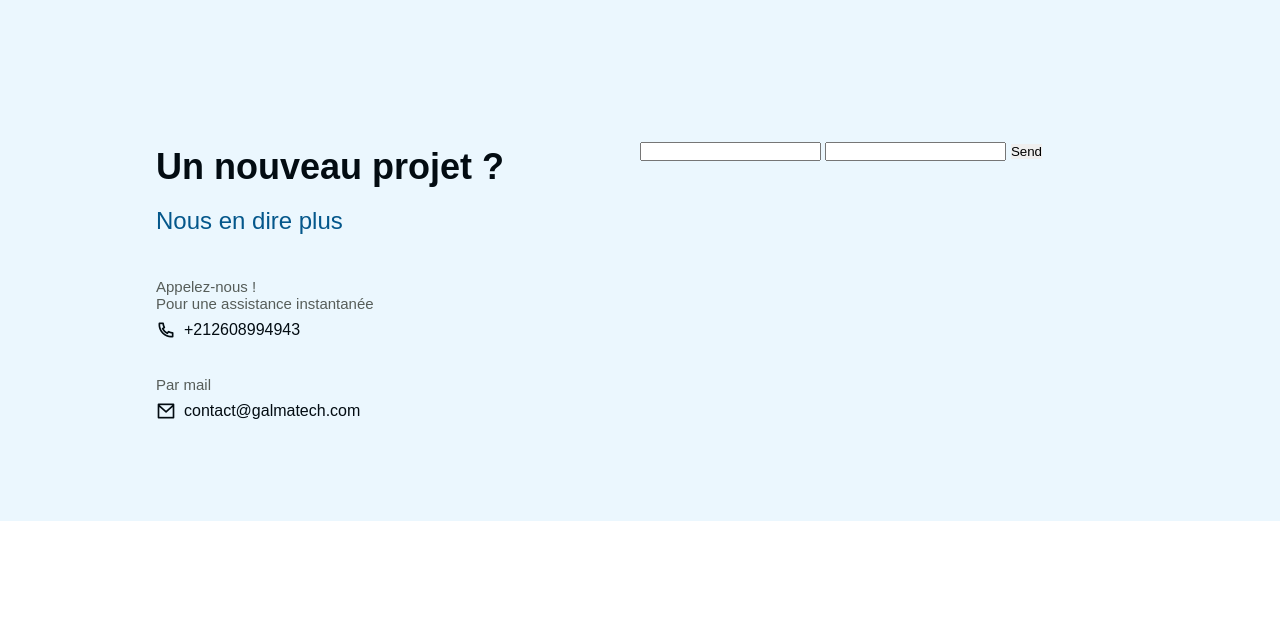
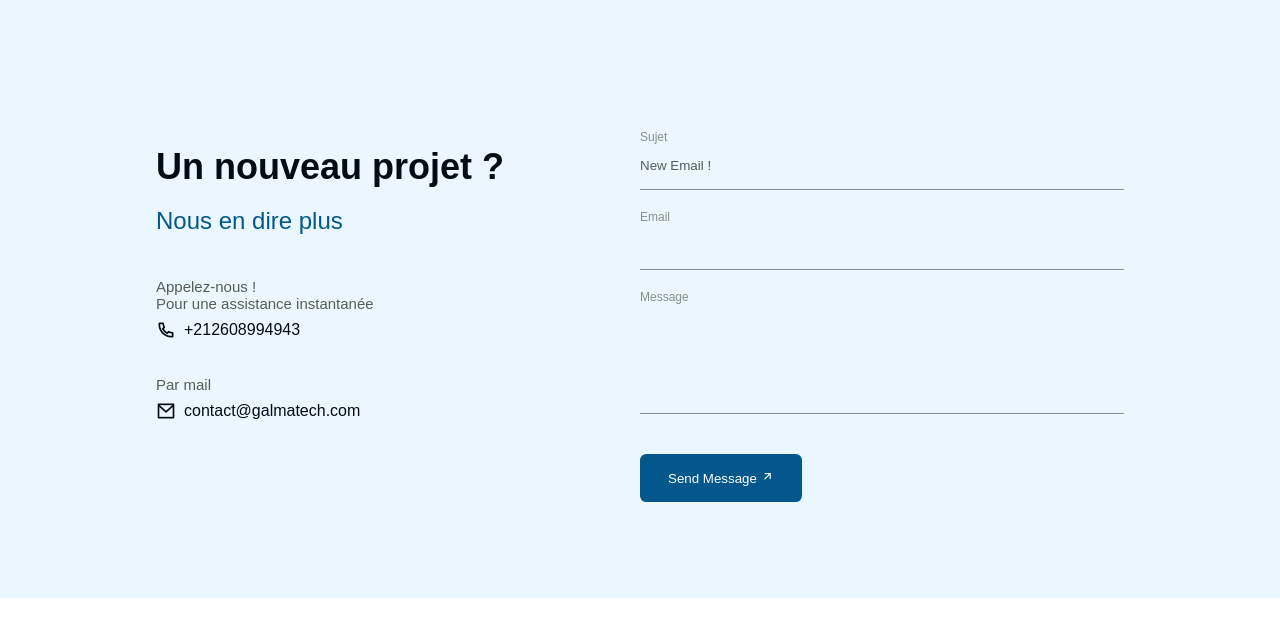
Before and after one commit to petitmunez/petitmunez.github.io, a website: page index.html in a window 1280 px wide. Shown: the part 2600-3243 px from the top of the page. Drawn offline with nearby package versions, Linux system fonts and the light colour scheme; files whose address does not match are found by name.

Commit message:
Add files via upload

```diff
--- a/index.html
+++ b/index.html
@@ -272,14 +272,46 @@
             </div>
           </div>
 
-          <form action="https://formsubmit.co/contact@galmatech.com" method="POST">
-            <input type="hidden" name="_subject" value="new message">
-     <input type="email" name="email" required>
-     <input type="hidden" name="_next" value="https://petitmunez.github.io/thankyou.html">
-     <input type="text" name="message" required>
-          <button type="submit">Send</button>
-</form>
+          <form
+            action="https://formsubmit.co/contact@galmatech.com" method="POST"
+            class="contact__form">
 
+          <div class="contact__inputs">
+
+            <div class="contact__content">
+                <input type="text" name="_subject" value="New Email !"
+                class="contact__input" required/>
+                <label for="" class="contact__label">Sujet</label>
+              </div>
+
+              <div class="contact__content">
+                <input
+                  type="email"
+                  name="email"
+                  class="contact__input"
+                  required>
+                <label for="" class="contact__label">Email</label>
+              </div>
+
+                <input type="hidden" name="_next" value="https://petitmunez.github.io/thankyou.html">
+
+              <div class="contact__content contact__area">
+                <textarea
+                 type="text"
+                 name="message"
+                 placeholder=""
+                 class="contact__input"
+                 required>
+                  </textarea>
+                <label for="" class="contact__label">Message</label>
+              </div>
+            </div>
+
+            <button class="button button--flex">
+              Send Message
+              <i class="ri-arrow-right-up-line button__icon"></i>
+            </button>
+          </form>
         </div>
       </section>
     </main>
```
